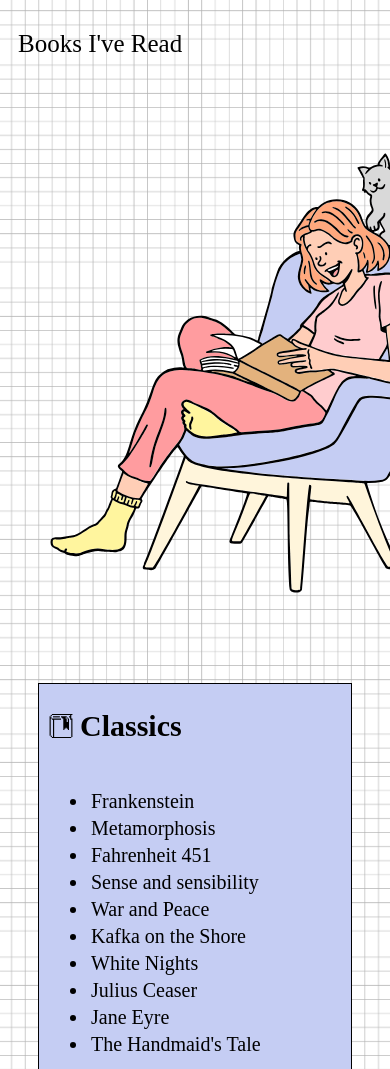
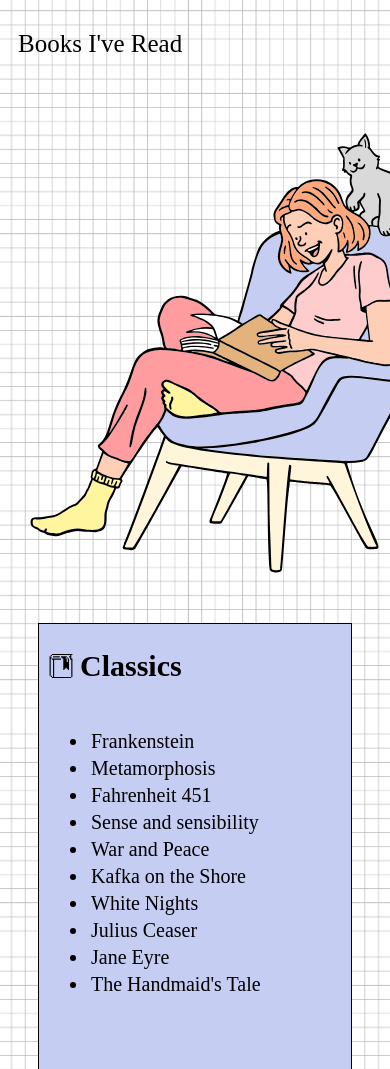
Before and after one commit to gracexnav/its_me_hi, a plain HTML site: page library.html in a window 390 px wide. Shown: the part 171-1240 px from the top of the page. Drawn offline with Linux system fonts and the light colour scheme; a web font is replaced by a local one.

Commit message:
Update library.css

```diff
--- a/library.css
+++ b/library.css
@@ -73,3 +73,27 @@ li{
     margin: 30px;
     border: solid black 1pt;
 }
+
+@media only screen and (max-width: 500px){
+    #Reading{
+        width: 240px;
+        height: 240px;
+        margin: 10px;
+        margin-bottom: 250px;
+    }
+    #Book_card_1{
+        width: 350px;
+        height: 550px;
+    }
+    .first_box{
+        justify-content: space-between;
+    }
+    #Book_card_2{
+        width: 350px;
+        height: 550px;
+    }
+    #Book_card_3{
+        width: 350px;
+        height: 550px;
+    }
+}
```
